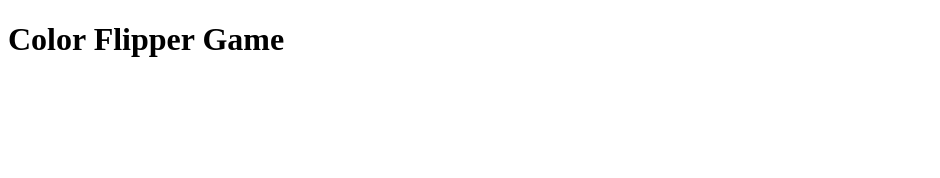
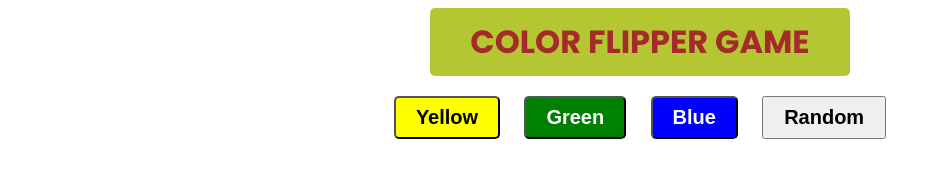
Before and after one commit to Gueverstarstone/color-flipper, a plain HTML site: page index.html in a window 1280 px wide. Shown: the whole page, without its empty margins (0-940 px from the left). Drawn offline with Linux system fonts and the light colour scheme.

Commit message:
Added the HTML and CSS part

```diff
--- a/index.html
+++ b/index.html
@@ -4,9 +4,17 @@
   <meta charset="UTF-8">
   <meta name="viewport" content="width=device-width, initial-scale=1.0">
   <title>Color Flipper</title>
+  <link rel="stylesheet" href="style.css">
 </head>
 <body>
+
   <h1>Color Flipper Game</h1>
+  <div class="btn-color">
+    <button id="yellow">Yellow</button>
+    <button id="green">Green</button>
+    <button id="blue">Blue</button>
+    <button>Random</button>
+  </div>
 
 
   <script src="index.js"></script>
--- a/style.css
+++ b/style.css
@@ -0,0 +1,48 @@
+@import url('https://fonts.googleapis.com/css2?family=Poppins:ital,wght@0,100;0,200;0,300;0,400;0,500;0,600;0,700;0,800;0,900;1,100;1,200;1,300;1,400;1,500;1,600;1,700;1,800;1,900&display=swap');
+
+body{
+   font-family: "Poppins", sans-serif;
+   font-size: ;
+}
+h1{
+  color: brown;
+  text-align: center;
+  margin: 0 auto;
+  width: 400px;
+  background-color: rgb(180, 198, 50);
+  border-radius: 5px;
+  padding: 10px;
+  text-transform: uppercase;
+}
+
+.btn-color{
+  text-align: center;
+  margin: 10px;
+}
+
+button{
+  margin: 10px;
+  padding: 8px 20px;
+  font-size: 20px;
+  font-weight: bolder;
+}
+
+#yellow{
+  background-color: yellow;
+  border: 2px solid blak;
+  border-radius: 5px;
+}
+
+#green{
+  background-color: green;
+  border: 2px solid blak;
+  border-radius: 5px;
+  color: white;
+}
+
+#blue{
+  background-color: blue;
+  border: 2px solid blak;
+  border-radius: 5px;
+  color: white;
+}
```
